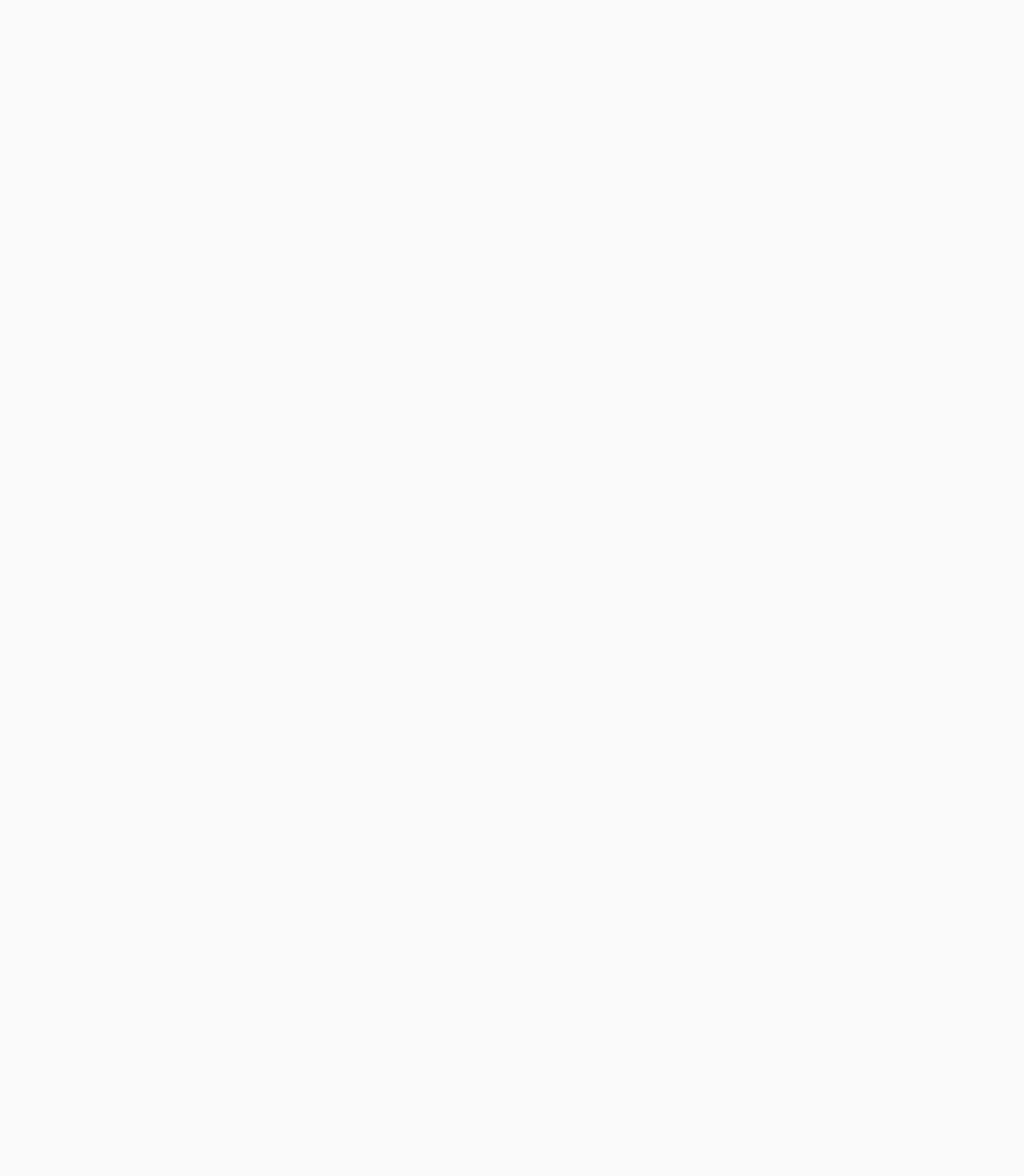
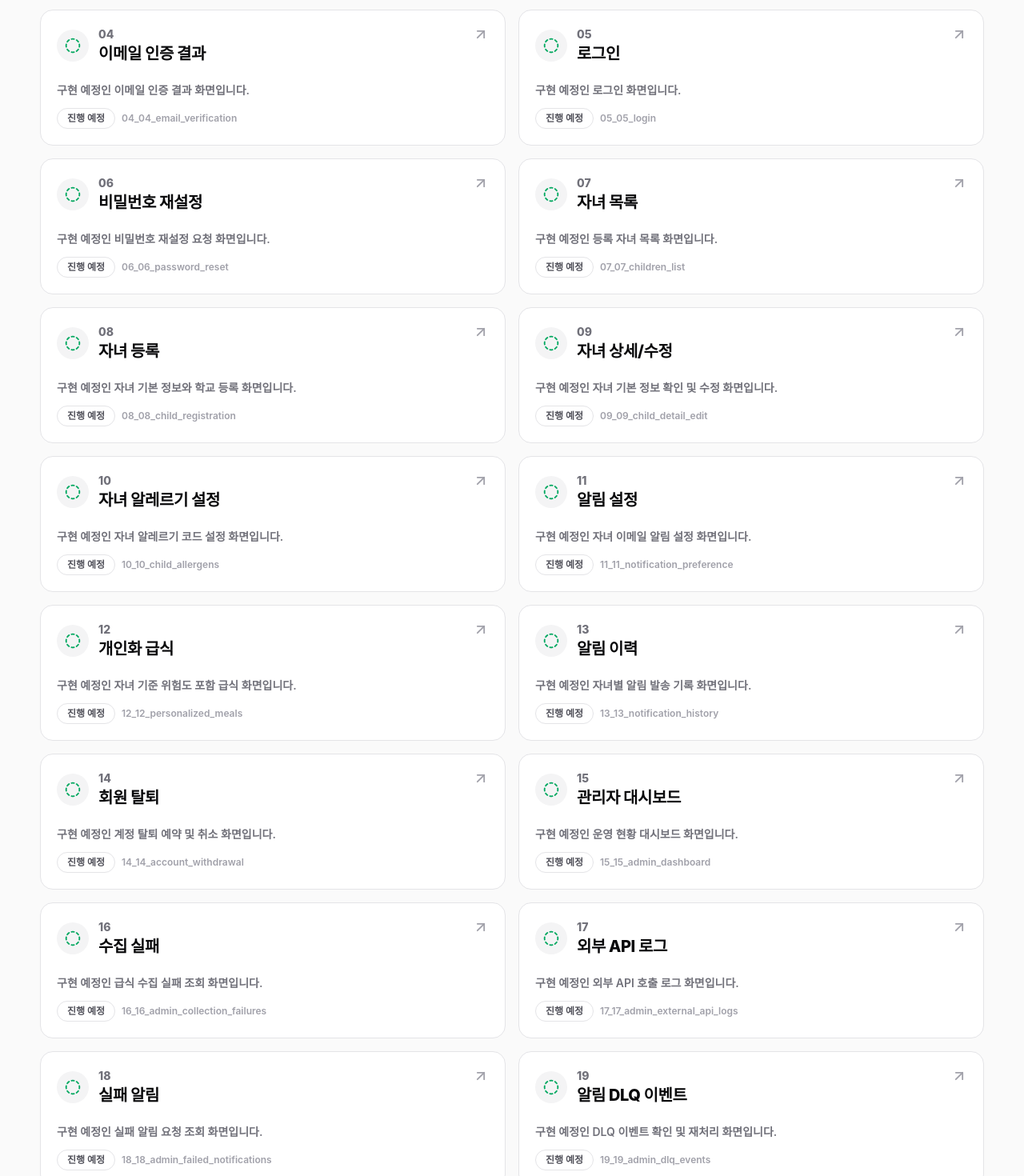
Before and after one commit to wowddok99/aller-meal-fe, a Next.js app: page / in a window 1280 px wide. Shown: the part 560-2030 px from the top of the page at 80% size. Before the commit the page ends 800 px from the top, so only its background shows below. Built offline with nearby package versions, Linux system fonts and the light colour scheme; a web font is replaced by a local one.

Commit message:
chore: 구현 예정 화면 바로가기 추가

```diff
--- a/src/components/public/public-page-index.tsx
+++ b/src/components/public/public-page-index.tsx
@@ -1,4 +1,4 @@
-import { ArrowUpRight, CheckCircle2 } from "lucide-react";
+import { ArrowUpRight, CheckCircle2, CircleDashed } from "lucide-react";
 import Link from "next/link";
 import { AllerMealLogo } from "@/components/allermeal-logo";
 
@@ -30,6 +30,168 @@ const pageLinks = [
     status: "완료",
     icon: CheckCircle2,
   },
+  {
+    id: "03",
+    title: "03_03_signup",
+    label: "회원가입",
+    description: "구현 예정인 계정 생성 및 이메일 인증 안내 화면입니다.",
+    href: "/auth/signup",
+    status: "진행 예정",
+    icon: CircleDashed,
+  },
+  {
+    id: "04",
+    title: "04_04_email_verification",
+    label: "이메일 인증 결과",
+    description: "구현 예정인 이메일 인증 결과 화면입니다.",
+    href: "/auth/email-verification/confirm",
+    status: "진행 예정",
+    icon: CircleDashed,
+  },
+  {
+    id: "05",
+    title: "05_05_login",
+    label: "로그인",
+    description: "구현 예정인 로그인 화면입니다.",
+    href: "/auth/login",
+    status: "진행 예정",
+    icon: CircleDashed,
+  },
+  {
+    id: "06",
+    title: "06_06_password_reset",
+    label: "비밀번호 재설정",
+    description: "구현 예정인 비밀번호 재설정 요청 화면입니다.",
+    href: "/auth/password-reset",
+    status: "진행 예정",
+    icon: CircleDashed,
+  },
+  {
+    id: "07",
+    title: "07_07_children_list",
+    label: "자녀 목록",
+    description: "구현 예정인 등록 자녀 목록 화면입니다.",
+    href: "/children",
+    status: "진행 예정",
+    icon: CircleDashed,
+  },
+  {
+    id: "08",
+    title: "08_08_child_registration",
+    label: "자녀 등록",
+    description: "구현 예정인 자녀 기본 정보와 학교 등록 화면입니다.",
+    href: "/children/new",
+    status: "진행 예정",
+    icon: CircleDashed,
+  },
+  {
+    id: "09",
+    title: "09_09_child_detail_edit",
+    label: "자녀 상세/수정",
+    description: "구현 예정인 자녀 기본 정보 확인 및 수정 화면입니다.",
+    href: "/children/8f3a0000-0000-4000-8000-000000000001",
+    status: "진행 예정",
+    icon: CircleDashed,
+  },
+  {
+    id: "10",
+    title: "10_10_child_allergens",
+    label: "자녀 알레르기 설정",
+    description: "구현 예정인 자녀 알레르기 코드 설정 화면입니다.",
+    href: "/children/8f3a0000-0000-4000-8000-000000000001/allergens",
+    status: "진행 예정",
+    icon: CircleDashed,
+  },
+  {
+    id: "11",
+    title: "11_11_notification_preference",
+    label: "알림 설정",
+    description: "구현 예정인 자녀 이메일 알림 설정 화면입니다.",
+    href: "/children/8f3a0000-0000-4000-8000-000000000001/notification-preference",
+    status: "진행 예정",
+    icon: CircleDashed,
+  },
+  {
+    id: "12",
+    title: "12_12_personalized_meals",
+    label: "개인화 급식",
+    description: "구현 예정인 자녀 기준 위험도 포함 급식 화면입니다.",
+    href: "/children/8f3a0000-0000-4000-8000-000000000001/meals",
+    status: "진행 예정",
+    icon: CircleDashed,
+  },
+  {
+    id: "13",
+    title: "13_13_notification_history",
+    label: "알림 이력",
+    description: "구현 예정인 자녀별 알림 발송 기록 화면입니다.",
+    href: "/children/8f3a0000-0000-4000-8000-000000000001/notifications",
+    status: "진행 예정",
+    icon: CircleDashed,
+  },
+  {
+    id: "14",
+    title: "14_14_account_withdrawal",
+    label: "회원 탈퇴",
+    description: "구현 예정인 계정 탈퇴 예약 및 취소 화면입니다.",
+    href: "/account/withdrawal",
+    status: "진행 예정",
+    icon: CircleDashed,
+  },
+  {
+    id: "15",
+    title: "15_15_admin_dashboard",
+    label: "관리자 대시보드",
+    description: "구현 예정인 운영 현황 대시보드 화면입니다.",
+    href: "/admin",
+    status: "진행 예정",
+    icon: CircleDashed,
+  },
+  {
+    id: "16",
+    title: "16_16_admin_collection_failures",
+    label: "수집 실패",
+    description: "구현 예정인 급식 수집 실패 조회 화면입니다.",
+    href: "/admin/collection-failures",
+    status: "진행 예정",
+    icon: CircleDashed,
+  },
+  {
+    id: "17",
+    title: "17_17_admin_external_api_logs",
+    label: "외부 API 로그",
+    description: "구현 예정인 외부 API 호출 로그 화면입니다.",
+    href: "/admin/external-api-logs",
+    status: "진행 예정",
+    icon: CircleDashed,
+  },
+  {
+    id: "18",
+    title: "18_18_admin_failed_notifications",
+    label: "실패 알림",
+    description: "구현 예정인 실패 알림 요청 조회 화면입니다.",
+    href: "/admin/notification-failures",
+    status: "진행 예정",
+    icon: CircleDashed,
+  },
+  {
+    id: "19",
+    title: "19_19_admin_dlq_events",
+    label: "알림 DLQ 이벤트",
+    description: "구현 예정인 DLQ 이벤트 확인 및 재처리 화면입니다.",
+    href: "/admin/notification-dlq-events",
+    status: "진행 예정",
+    icon: CircleDashed,
+  },
+  {
+    id: "20",
+    title: "20_20_admin_user_role",
+    label: "사용자 권한",
+    description: "구현 예정인 관리자 사용자 권한 변경 화면입니다.",
+    href: "/admin/users/8f3a0000-0000-4000-8000-000000007b9c/role",
+    status: "진행 예정",
+    icon: CircleDashed,
+  },
 ] as const;
 
 export function PublicPageIndex() {
@@ -45,7 +207,7 @@ export function PublicPageIndex() {
             Page Index
           </p>
           <h1 className="text-3xl font-extrabold tracking-[-0.03em] text-zinc-950 dark:text-zinc-50">
-            퍼블릭 화면 바로가기
+            화면 바로가기
           </h1>
           <p className="text-base font-medium leading-6 text-zinc-500 dark:text-zinc-400">
             구현된 화면과 다음 작업 화면을 한 곳에서 이동합니다.
```
